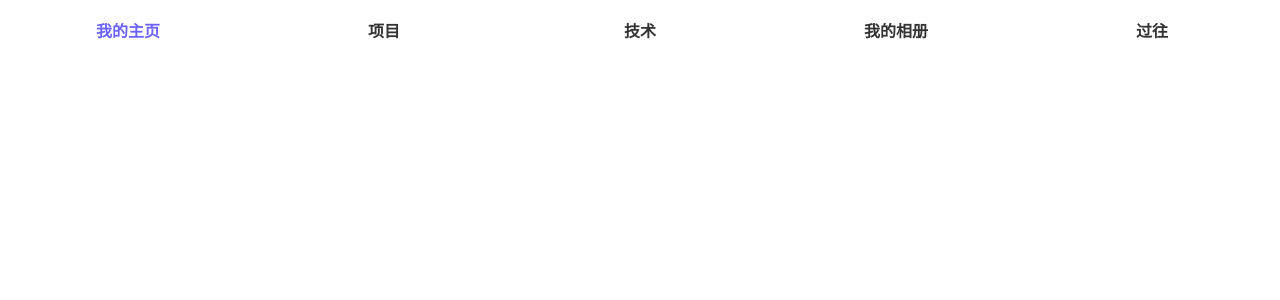
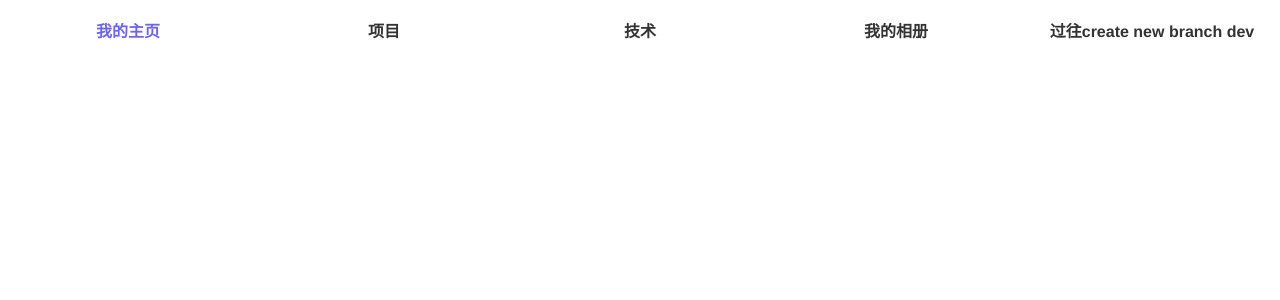
Before and after one commit to huanghezhou/vueExample, a Vue app in the folder shop/: page / in a window 1280 px wide. Shown: the top 300 px of the page. Built offline with nearby package versions, Linux system fonts and the light colour scheme.

Commit message:
create new branch

```diff
--- a/shop/src/components/compon/nav.vue
+++ b/shop/src/components/compon/nav.vue
@@ -51,7 +51,7 @@
           {
             path: "/",
             query: 1,
-            txt: "过往",
+            txt: "过往create new branch dev",
             active:""
           },
         ]
```
